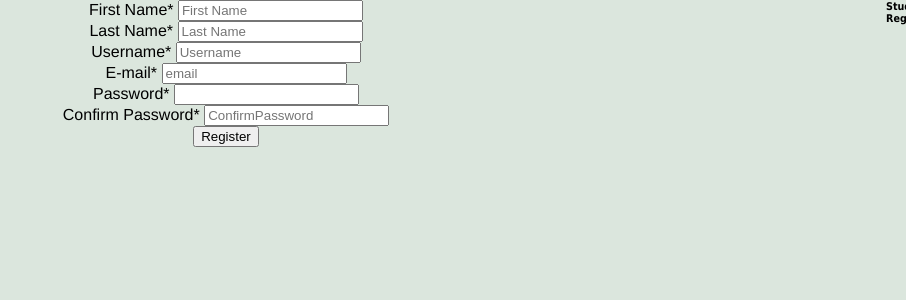
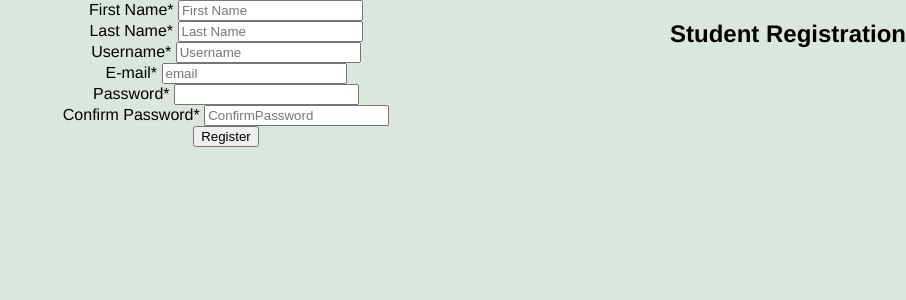
Before and after one commit to mabbasi09/Senior-Project, a Node server app: template views/register.handlebars in a window 1360 px wide; the page is wider, and only the part inside the window is pictured. Shown: the top 300 px of that part, without its empty margins (454-1360 px from the left). Run offline with Node 20, Linux system fonts and the light colour scheme; the template is opened without the code that fills it, so the values that code supplies are empty; some libraries are stand-ins or nearby versions.

Commit message:
Update main.css

```diff
--- a/public/css/main.css
+++ b/public/css/main.css
@@ -259,7 +259,7 @@ nav {
 #header {
     background: #2c8233;
     height: 25px;
-    padding: 75px 75px
+    padding: 75px 75px;
 }
 h1 {
     color: white;
@@ -268,12 +268,6 @@ h1 {
 }
 
 h2 {
-    line-height: 12px;
-    width: 18px;
-    font-size: 8pt;
-    font-family: tahoma;
-    margin-top: 1px;
-    margin-right: 2px;
     position: absolute;
     top: 0;
     right: 0;
```
